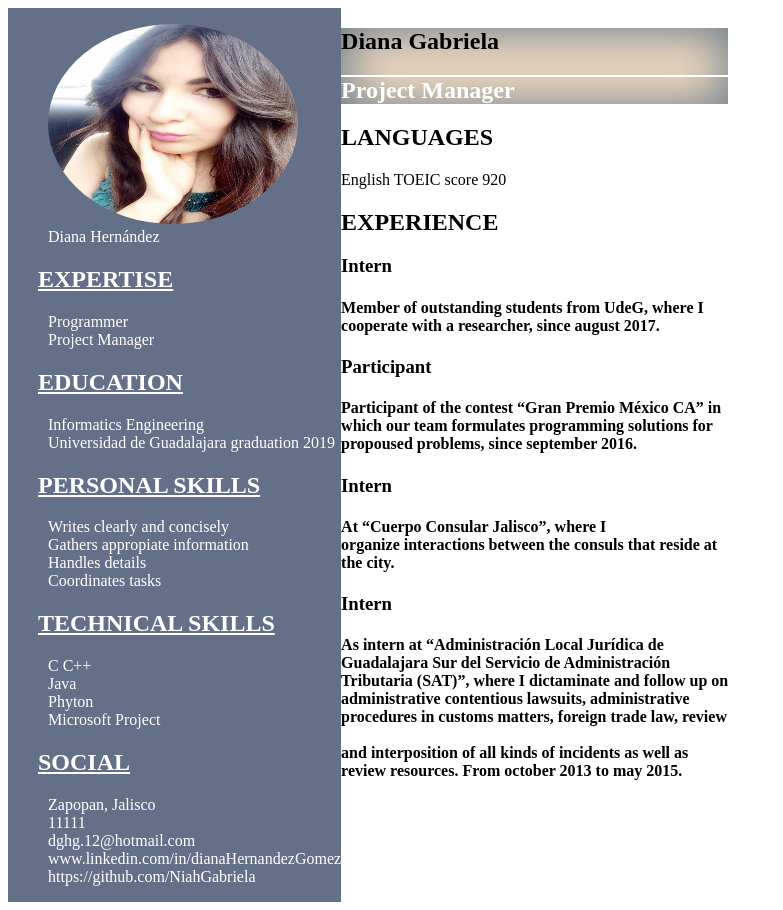
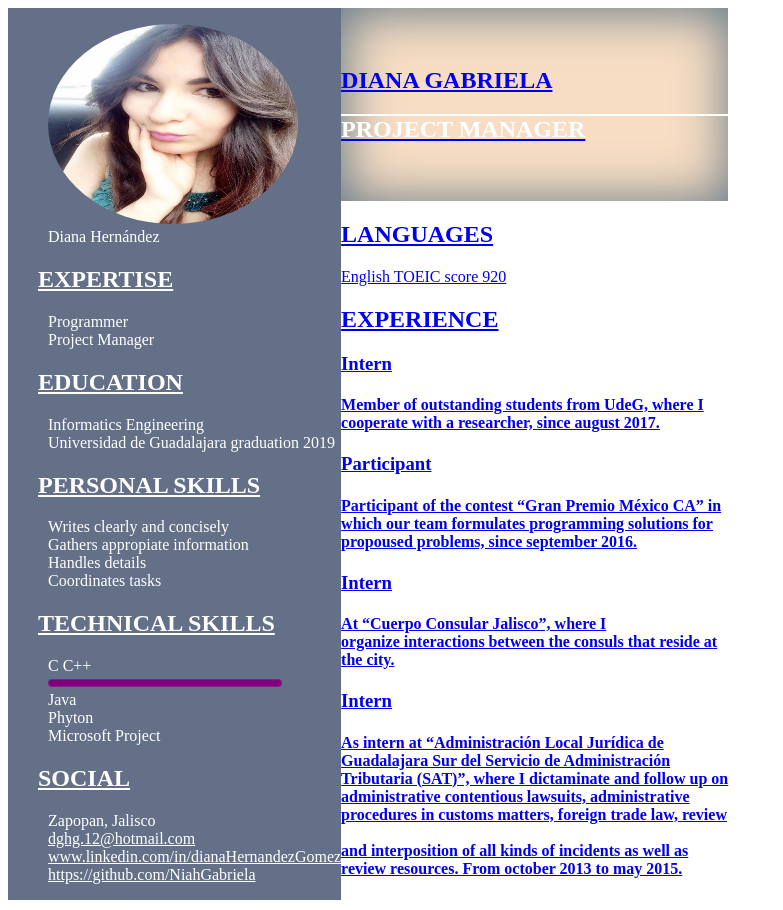
Before and after one commit to NiahGabriela/my-resume, a plain HTML site: page index.html in a window 1280 px wide. Shown: the whole page, without its empty margins (0-783 px from the left). Drawn offline with Linux system fonts and the light colour scheme.

Commit message:
Se agregaron meters colores, icnonos  del personal, links

```diff
--- a/css/main.css
+++ b/css/main.css
@@ -8,7 +8,6 @@
   width: 1200%
   justify-content: space-around;
   align-content: center;
-
 
 }
 .flex-aside{
@@ -47,21 +46,29 @@
   display: flex;
 }
 main section > h2 {
-  text-transform: uppercase;;
+  text-transform: uppercase;
   lettler-spacing: 5px;
 }
 .hero {
   background-color: #F7DDC3;
+    box-shadow: 2px 2px 50px 3px #647987 inset;
+    padding: 10% 0;
 }
 .hero h2 {
   color: white;
   border-top:2px solid white;
-  text-transform: none;
-  letter-spacing:  normal;
+  text-transform: uppercase;
+  letter-spacing:  10%;
+
 }
-.hero {
-  box-shadow: 2px 2px 50px 3px #647987 inset;
+.hero h1
+{letter-spacing: 10%}
+
+h1, h2
+{
+  text-transform: uppercase;
 }
+
 .about me {
   background-color: #F7DDC3;
 }
@@ -77,3 +84,63 @@
 article ul {
   list-style-type: square;
 }
+/*
+dt {
+  clear: left;
+  width: 30%;
+  float: left;
+  border-top: 1px solid white;
+  font-weight: bolder;
+}
+dd{
+  clear: right;
+  width: 50%;
+  float; left;
+  margin: 0%;
+  border-top: 1px solid white;
+}*/
+dt:last-of-type, dd:last-of-type{
+  border-bottom: 1px solid white;
+  font-weight: bolder;
+}
+
+dl{
+  display:flex;
+  flex-wrap: wrap;
+
+}
+
+.clear {
+  clear: both;
+}
+
+dt, dd
+{
+  flex-basis: 40%;
+  margin 0%;
+
+}
+/* icons */
+.fb::before {
+  content: "\f082";
+  font-family: "Font Awesome 5 Free";
+  font-weight: 900;
+
+}
+.social-item::before {
+  padding-right: 15px;
+}
+
+meter {
+  display: block;
+  width: 80%;
+}
+
+meter::-webkit-meter-optimum-value{
+  background: none;
+  background-color: blue;
+}
+meter::-webkit-meter-bar{
+  background: none;
+  background-color: purple;
+}
--- a/index.html
+++ b/index.html
@@ -53,7 +53,9 @@
       <section>
         <h2> Technical skills</h2>
         <ul>
-          <li>C C++</li>
+          <li>C C++
+          <meter value=" "80" min ="0"
+        </li>
           <li>Java</li>
           <li>Phyton</li>
           <li>Microsoft Project</li>
@@ -65,7 +67,8 @@
         <h2>Social </h2>
         <ul>
           <li>Zapopan, Jalisco </li>
-          <li>11111</li>
+          <li> <a href="fb.com" target="_blank" class"social-item" </a>
+          </li>
           <li>dghg.12@hotmail.com</li>
           <li>www.linkedin.com/in/dianaHernandezGomez</li>
           <li>https://github.com/NiahGabriela</li>
```
